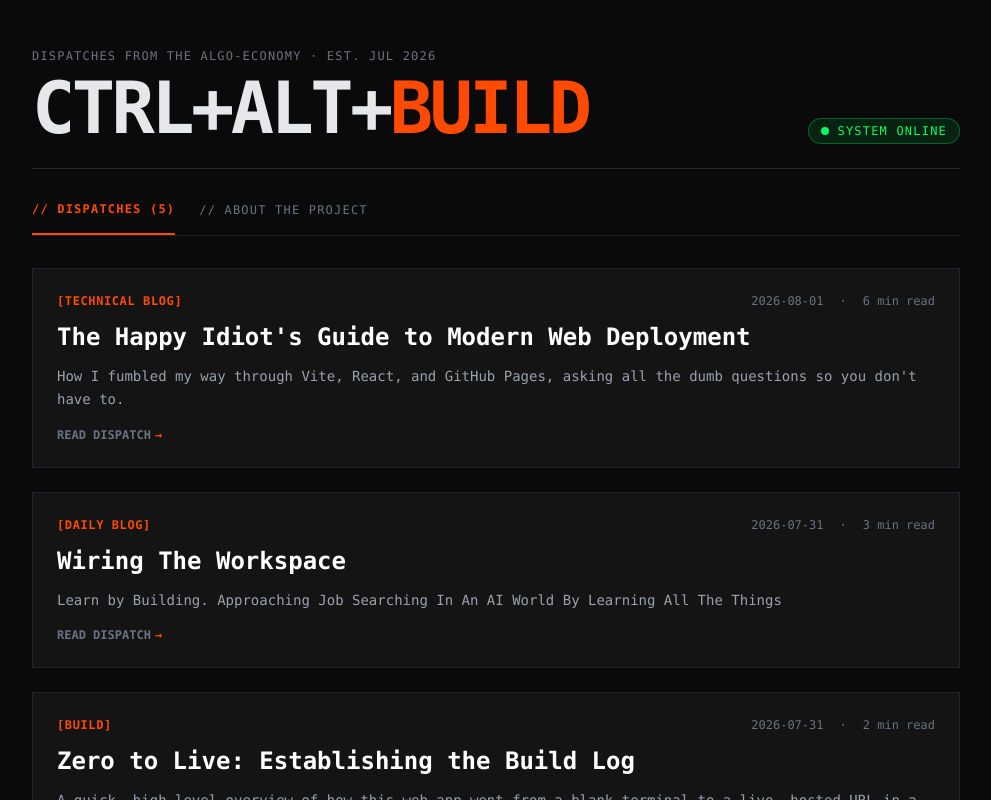
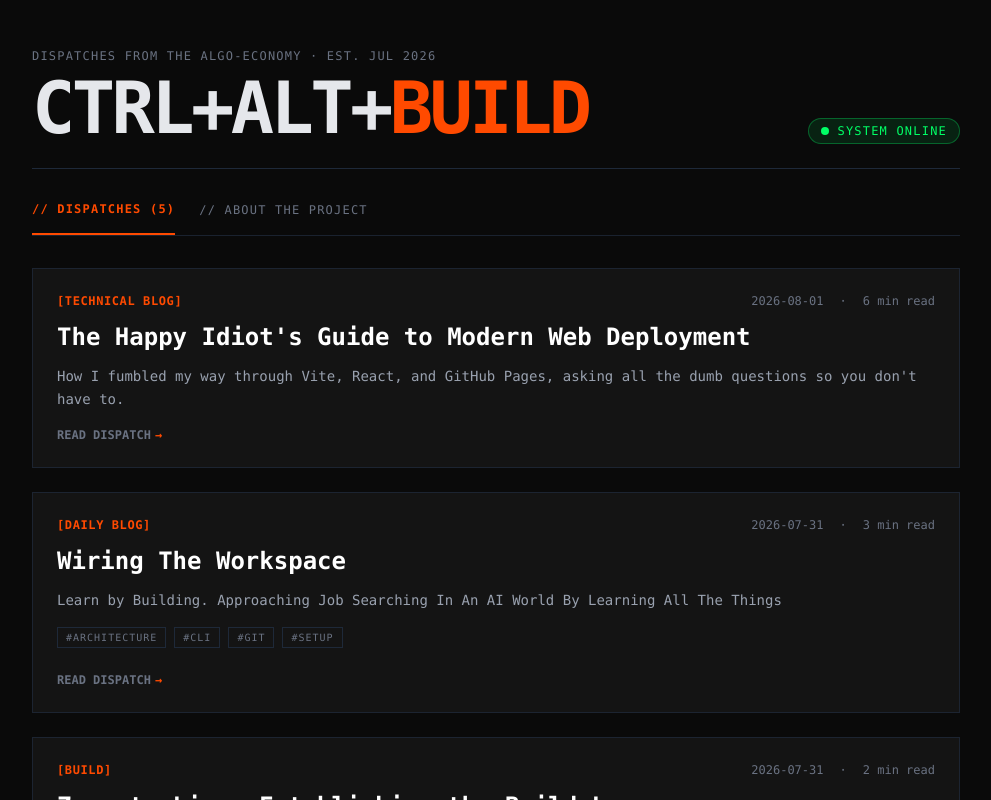
Before and after one commit to markhamill/ctrl-alt-build, a React (Vite) app: page / in a window 1280 px wide. Shown: the top 800 px of the page, without its empty margins (144-1135 px from the left). Built offline with nearby package versions, Linux system fonts and the light colour scheme.

Commit message:
Updated page displays to not repeat titles, and display (optional) tags

```diff
--- a/src/App.tsx
+++ b/src/App.tsx
@@ -9,6 +9,7 @@ interface PostAttributes {
   title: string
   excerpt: string
   readTime: string
+  tags?: string[] // NEW: Optional tags array
 }
 
 interface Post {
@@ -135,6 +136,18 @@ export default function App() {
                   {selectedPost.attributes.title}
                 </h1>
               </div>
+
+                {/* NEW: Render Tags in Article Header */}
+                {selectedPost.attributes.tags && (
+                  <div className="flex gap-2 mt-4 flex-wrap">
+                    {selectedPost.attributes.tags.map(tag => (
+                      <span key={tag} className="text-[10px] uppercase tracking-widest text-brand-green border border-brand-green/30 px-2 py-0.5 bg-brand-green/10">
+                        #{tag}
+                      </span>
+                    ))}
+                  </div>
+                )}
+
               <div className="flex md:flex-col gap-4 md:gap-1 text-xs text-gray-500 text-left md:text-right">
                 <span>{selectedPost.attributes.date}</span>
                 <span>{selectedPost.attributes.readTime}</span>
@@ -163,7 +176,8 @@ export default function App() {
                   }
                 }}
               >
-                {selectedPost.body}
+                {/* Strips out the leading # H1 line from the markdown body text */}
+                {selectedPost.body.trimStart().replace(/^#\s+.*[\r\n]+/, '')}
               </ReactMarkdown>
             </div>
           </article>
@@ -194,6 +208,17 @@ export default function App() {
                   {post.attributes.excerpt}
                 </p>
 
+                {/* NEW: Render Tags in the Feed */}
+                {post.attributes.tags && (
+                  <div className="flex gap-2 mb-6 flex-wrap">
+                    {post.attributes.tags.map(tag => (
+                      <span key={tag} className="text-[10px] uppercase tracking-widest text-gray-500 border border-gray-800 px-2 py-0.5 group-hover:border-brand-green/50 group-hover:text-brand-green transition-colors">
+                        #{tag}
+                      </span>
+                    ))}
+                  </div>
+                )}
+
                 <div className="text-xs text-gray-500 group-hover:text-gray-300 flex items-center gap-1 font-semibold">
                   READ DISPATCH <span className="text-brand-orange">→</span>
                 </div>
```
